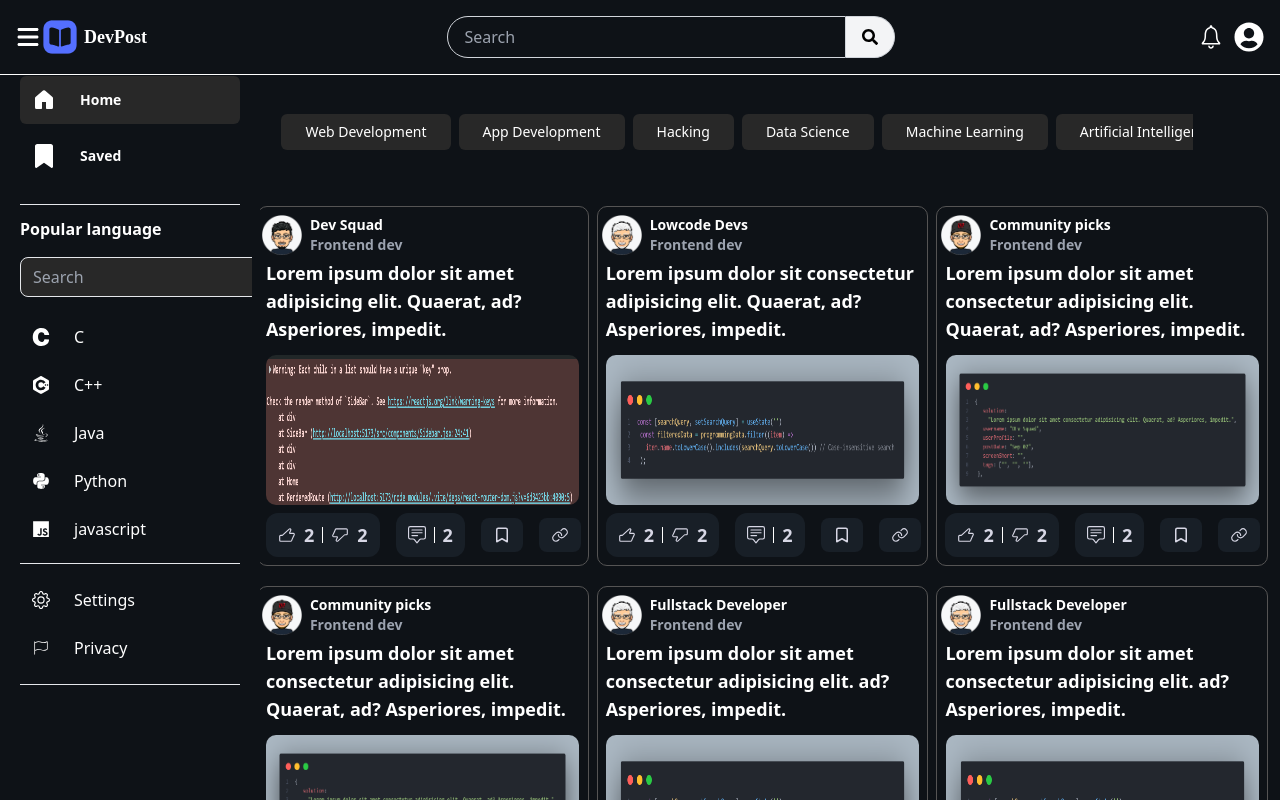
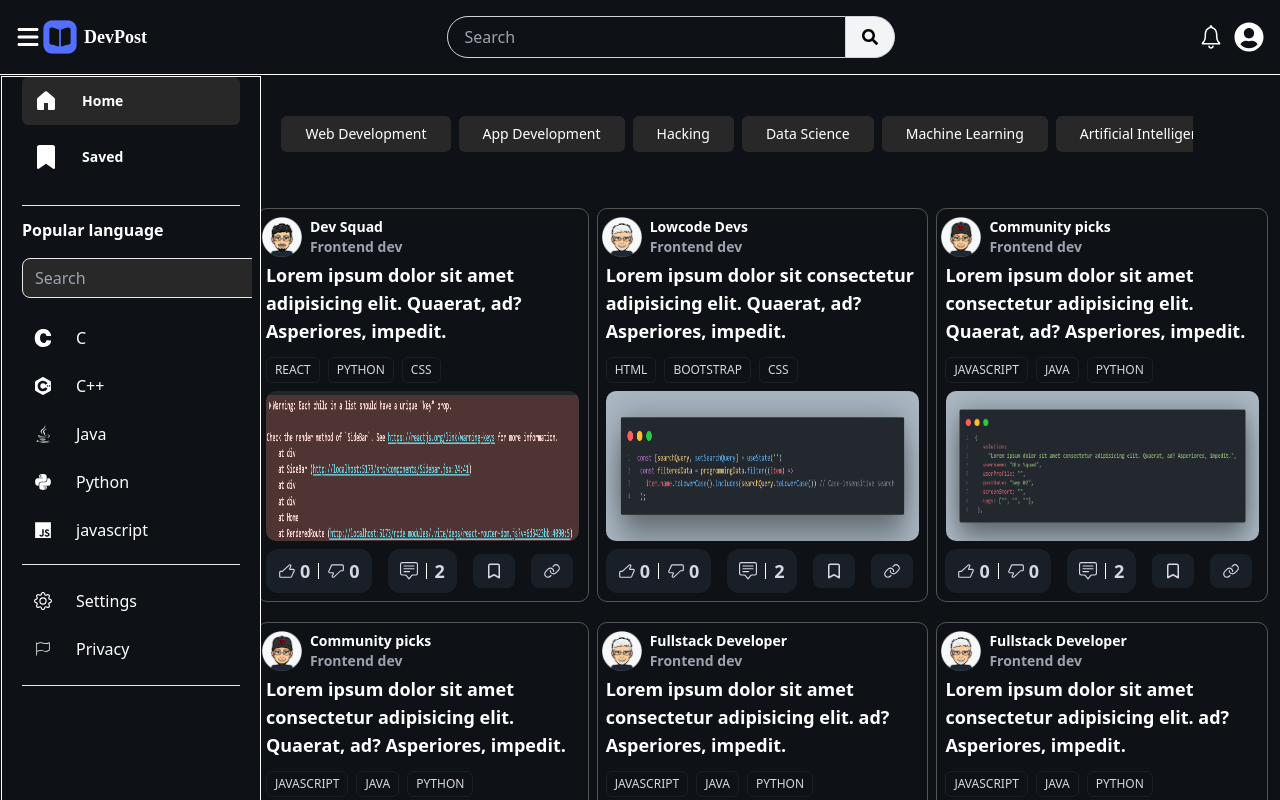
Before and after one commit to GideonJulian/DevPost, a React (Vite) app: page / in a window 1280 px wide. Shown: the top 800 px of the page. Built offline with nearby package versions, Linux system fonts and the light colour scheme.

Commit message:
tabs added

```diff
--- a/src/components/PostCard.jsx
+++ b/src/components/PostCard.jsx
@@ -2,13 +2,37 @@ import React, { useState } from "react";
 import { PiLink } from "react-icons/pi";
 import { BsChatSquareText } from "react-icons/bs";
 import { VscThumbsdown, VscThumbsup } from "react-icons/vsc";
+import PostDetails from "../utils/PostDetails";
+import { LuBookmark } from "react-icons/lu";
+const PostCard = ({ errorImg, title, userImg, userName, postTags }) => {
+  const [likes, setLikes] = useState(0);
+  const [disLikes, setDisLikes] = useState(0);
 
-import { LuBookmark } from "react-icons/lu";
-const PostCard = ({ errorImg, title, userImg, userName }) => {
-  const [liked, setLiked] = useState(false);
-  // const handleLiked = () = > {
+  // Handle Like button click
+  const handleLike = () => {
+    // Only increment likes if the post hasn't been disliked
+    if (likes === 0 && disLikes === 0) {
+      setLikes(1);
+    } else if (likes === 1) {
+      setLikes(0);
+    } else if (disLikes === 1) {
+      setDisLikes(0);
+      setLikes(1);
+    }
+  };
 
-  // }
+  // Handle Dislike button click
+  const handleDisLike = () => {
+    // Only increment dislikes if the post hasn't been liked
+    if (disLikes === 0 && likes === 0) {
+      setDisLikes(1);
+    } else if (disLikes === 1) {
+      setDisLikes(0);
+    } else if (likes === 1) {
+      setLikes(0);
+      setDisLikes(1);
+    }
+  };
   return (
     <div className="post-card ">
       <div className="py-2 px-1">
@@ -25,21 +49,35 @@ const PostCard = ({ errorImg, title, userImg, userName }) => {
         </div>
         <h3 className="text-white p-1 font-bold text-lg ">{title}</h3>
       </div>
+      <div className="tags-row flex gap-2 mb-2 ml-2 ">
+        {postTags.map((tag, index) => (
+          <span
+            key={index}
+            className="text-white-blue px-2 py-1 rounded-md border border-icon-col text-xs font-normal whitespace-nowrap"
+          >
+            {tag}
+          </span>
+        ))}
+      </div>
       <div className="img-card">
         <img src={errorImg} alt="" />
       </div>
       <div className="flex items-center  justify-between  p-2   ">
         <div className="flex items-center gap-4 ">
           <span className="text-white-blue font-bold text-lg flex items-center cursor-pointer px-3 py-2 bg-icon-col rounded-xl gap-2">
-            <span className="text-lg">
-              <VscThumbsup />
-            </span>
-            <span className="">2</span>
+            <div className="flex items-center gap-1 ">
+              <span className="text-lg" onClick={handleLike}>
+                <VscThumbsup />
+              </span>
+              <span className="">{likes}</span>
+            </div>
             <span className="w-px h-4 bg-white"></span>
-            <span>
-              <VscThumbsdown />
-            </span>
-            <span className="">2</span>
+            <div className="flex items-center gap-1" onClick={handleDisLike}>
+              <span>
+                <VscThumbsdown />
+              </span>
+              <span className="">{disLikes}</span>
+            </div>
           </span>
           <span className="text-white-blue font-bold text-lg flex items-center cursor-pointer px-3 py-2 bg-icon-col rounded-xl gap-2">
             <BsChatSquareText />
--- a/src/index.css
+++ b/src/index.css
@@ -11,7 +11,7 @@ body {
   /* color: #d7d7e5; */
 }
 html {
-  /* overflow-x: hidden; */
+  overflow-x: hidden;
 }
 .main-content {
   padding: 10px 8vw;
@@ -30,7 +30,7 @@ html {
 
 } */
 .sidebar {
-  /* border: 1px solid white;  */
+  border: 1px solid white;
   z-index: 99;
   margin-top: -20px;
 }
@@ -85,6 +85,7 @@ html {
   .sidebar {
     width: 0;
     border: none;
+    /* border: 1px solid white; */
   }
   .nav-search {
     display: none;
--- a/src/pages/Home.jsx
+++ b/src/pages/Home.jsx
@@ -75,6 +75,7 @@ const Home = () => {
               title={items.erroTitle}
               userImg={items.userProfile}
               userName={items.username}
+              postTags={items.postTags}
             />
           ))}
         </div>
--- a/src/utils/PostDetails.js
+++ b/src/utils/PostDetails.js
@@ -15,7 +15,7 @@ const PostDetails = [
     userProfile: userimg1,
     postDate: "Sep 02",
     screenShort: errorImg1,
-    tags: ["REACT", "PYTHON", "CSS"],
+    postTags: ["REACT", "PYTHON", "CSS"],
     // language: 'Typescript'
   },
   {
@@ -26,7 +26,7 @@ const PostDetails = [
     userProfile: userimg2,
     postDate: "Aug 14",
     screenShort: errorImg2,
-    tags: ["HTML", "BOOTSTRAP", "CSS"],
+    postTags: ["HTML", "BOOTSTRAP", "CSS"],
     // language: 'html'
   },
   {
@@ -37,7 +37,7 @@ const PostDetails = [
     userProfile: userimg3,
     postDate: "Jan 01",
     screenShort: errorImg3,
-    tags: ["JAVASCRIPT", "JAVA", "PYTHON"],
+    postTags: ["JAVASCRIPT", "JAVA", "PYTHON"],
     language: 'css'
   },
   {
@@ -48,7 +48,7 @@ const PostDetails = [
     userProfile: userimg3,
     postDate: "Jan 01",
     screenShort: errorImg3,
-    tags: ["JAVASCRIPT", "JAVA", "PYTHON"],
+    postTags: ["JAVASCRIPT", "JAVA", "PYTHON"],
     language: 'css'
   },
   {
@@ -59,7 +59,7 @@ const PostDetails = [
     userProfile: userimg2,
     postDate: "Oct 01",
     screenShort: errorImg2,
-    tags: ["JAVASCRIPT", "JAVA", "PYTHON"],
+    postTags: ["JAVASCRIPT", "JAVA", "PYTHON"],
     // language: 'javascript'
   },
   {
@@ -70,7 +70,7 @@ const PostDetails = [
     userProfile: userimg2,
     postDate: "Oct 01",
     screenShort: errorImg2,
-    tags: ["JAVASCRIPT", "JAVA", "PYTHON"],
+    postTags: ["JAVASCRIPT", "JAVA", "PYTHON"],
     // language: 'javascript'
   },
   {
@@ -81,7 +81,7 @@ const PostDetails = [
     userProfile: userimg3,
     postDate: "Oct 5",
     screenShort: errorImg1,
-    tags: ["RUST", "DART", "LUA"],
+    postTags: ["RUST", "DART", "LUA"],
     // language: 'Python'
   },
 ];
```
